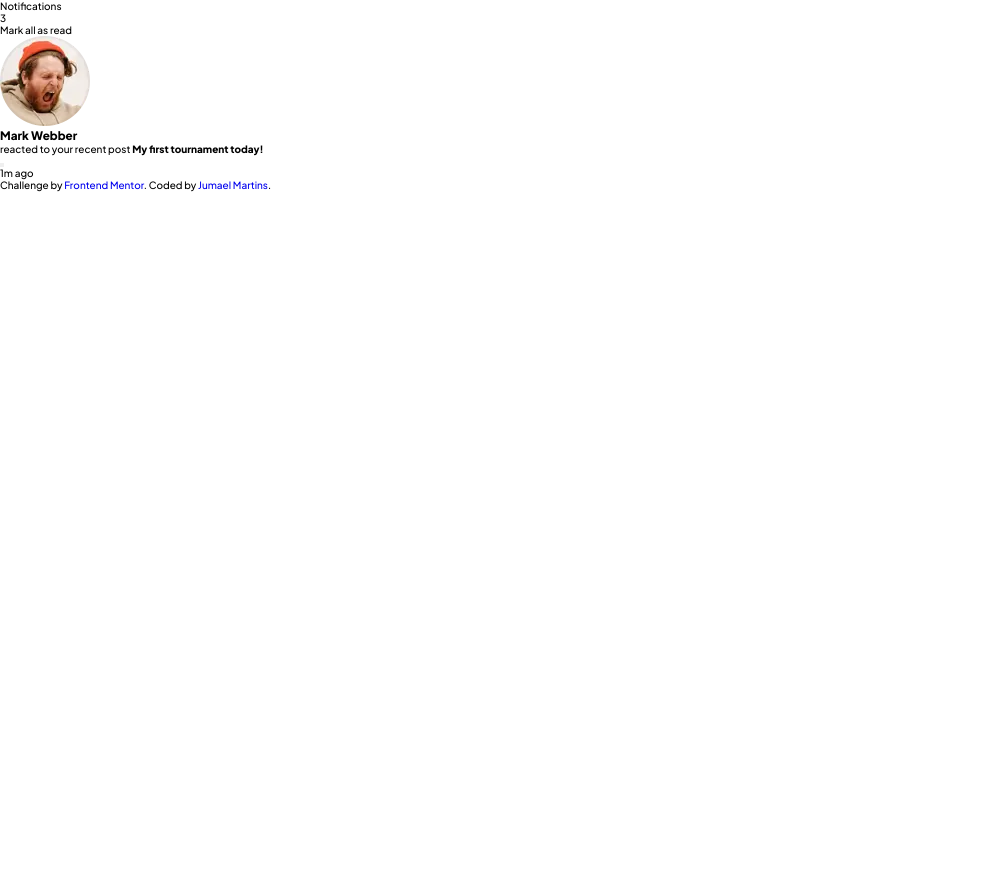
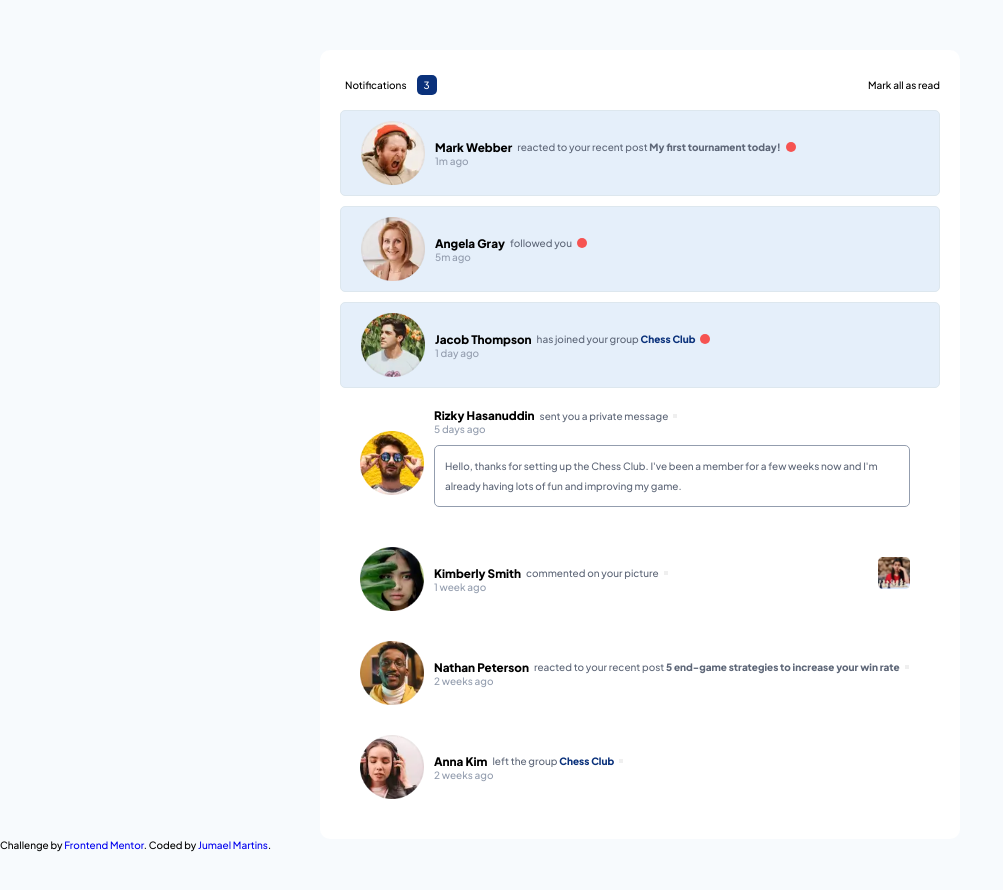
Before and after one commit to jumaelmartins/Frontend-Mentor-Notifications-page, a plain HTML site: page index.html in a window 1280 px wide. Shown: the whole page, without its empty margins (0-1003 px from the left). Before the commit the page ends 800 px from the top, so only its background shows below. Drawn offline with Linux system fonts and the light colour scheme.

Commit message:
Estilização inicial Finalizada.

```diff
--- a/assets/css/defaultPresets.css
+++ b/assets/css/defaultPresets.css
@@ -18,3 +18,8 @@ li {
 a {
     text-decoration: none;
 }
+
+.margin {
+    max-width: 50%;
+    margin: auto;
+}
--- a/assets/css/style.css
+++ b/assets/css/style.css
@@ -0,0 +1,119 @@
+body {
+    padding: 5rem 0;
+    background-color: var(--Very-light-grayish-blue);
+}
+
+main {
+    background-color: var(--White);
+    border-radius: 1rem;
+    padding: 2rem;
+}
+
+header {
+    display: flex;
+    width: 100%;
+    justify-content: space-between;
+    align-items: center;
+}
+
+header > div {
+    display: flex;
+    align-items: center;
+}
+
+
+header > div > :nth-child(2) {
+    background-color: var(--Blue);
+    width: 2rem;
+    height: 2rem;
+    border-radius: .5rem;
+
+    color: var(--White);
+    display: flex;
+    align-items: center;
+    justify-content: center;
+}
+
+header > div > p{
+    margin: .5rem;
+}
+
+.unread {
+    background-color: var(--Light-grayish-blue-1);
+    border: 1px solid var(--Light-grayish-blue-2);
+}
+
+.post {
+    color: var(--Dark-grayish-blue);
+}
+
+.group {
+    color: var(--Blue);
+}
+
+.timeNotification {
+    color: var(--Grayish-blue);
+}
+
+.message {
+    width: 100%;
+    border: 1px solid var(--Grayish-blue);
+    padding: 1rem;
+    line-height: 2rem;
+    margin: 1rem 0;
+    border-radius: .5rem;
+    color: var(--Dark-grayish-blue);
+}
+
+
+li {
+    width: 100%;
+    border-radius: .5rem;
+    padding: 1rem 2rem;
+    display: flex;
+    align-items: center;
+    cursor: pointer;
+    margin: 1rem 0;
+}
+
+
+li > :nth-child(1) {
+    display: flex;
+    width: 6.4rem;
+    height: 6.4rem;
+}
+
+li > :nth-child(2) {
+    display: flex;
+    margin: 0 1rem;
+    flex-direction: column;
+
+    width: 100%;
+}
+
+
+li > :nth-child(2) > div {
+    display: flex;
+    align-items: center;
+    position: relative;
+}
+
+li > :nth-child(2) > div > p {
+    margin: 0 .5rem;
+    color: var(--Dark-grayish-blue);
+}
+
+.unread > :nth-child(2) > div > button {
+    height: 1rem;
+    width: 1rem;
+    background-color: var(--Red);
+    border: none;
+    border-radius: 2rem;
+}
+
+li > :nth-child(2) > div > img {
+    width: 3.2rem;
+    height: 3.2rem;
+    position: absolute;
+    right: 0;
+}
--- a/index.html
+++ b/index.html
@@ -20,7 +20,7 @@
     <!-- Feel free to remove these styles or customise in your own stylesheet 👍 -->
   </head>
   <body>
-    <main>
+    <main class="margin">
       <header>
         <div>
           <p>Notifications</p>
@@ -30,7 +30,7 @@
       </header>
 
       <ol>
-        <li>
+        <li class="unread">
           <div>
             <img
               src="./assets/images/avatar-mark-webber.webp"
@@ -40,10 +40,132 @@
           <div>
             <div>
               <h3>Mark Webber</h3>
-              <p>reacted to your recent post <b>My first tournament today!</b></p>
-              <button id="mark-as-read"></button>
+              <p>
+                reacted to your recent post
+                <b class="post">My first tournament today!</b>
+              </p>
+              <button class="mark-as-read"></button>
             </div>
-            <p>1m ago</p>
+            <p class="timeNotification">1m ago</p>
+            <p></p>
+          </div>
+        </li>
+
+        <li class="unread">
+          <div>
+            <img
+              src="./assets/images/avatar-angela-gray.webp"
+              alt="User Profile Image"
+            />
+          </div>
+          <div>
+            <div>
+              <h3>Angela Gray</h3>
+              <p>followed you <b></b></p>
+              <button class="mark-as-read"></button>
+            </div>
+            <p class="timeNotification">5m ago</p>
+          </div>
+          <p></p>
+        </li>
+
+        <li class="unread">
+          <div>
+            <img
+              src="./assets/images/avatar-jacob-thompson.webp"
+              alt="User Profile Image"
+            />
+          </div>
+          <div>
+            <div>
+              <h3>Jacob Thompson</h3>
+              <p>has joined your group <b class="group">Chess Club</b></p>
+              <button class="mark-as-read"></button>
+            </div>
+            <p class="timeNotification">1 day ago</p>
+            <p></p>
+          </div>
+        </li>
+
+        <li>
+          <div>
+            <img
+              src="./assets/images/avatar-rizky-hasanuddin.webp"
+              alt="User Profile Image"
+            />
+          </div>
+          <div>
+            <div>
+              <h3>Rizky Hasanuddin</h3>
+              <p>sent you a private message<b></b></p>
+              <button class="mark-as-read"></button>
+            </div>
+            <p class="timeNotification">5 days ago</p>
+            <p class="message">
+              Hello, thanks for setting up the Chess Club. I've been a member
+              for a few weeks now and I'm already having lots of fun and
+              improving my game.
+            </p>
+          </div>
+        </li>
+
+        <li>
+          <div>
+            <img
+              src="./assets/images/avatar-kimberly-smith.webp"
+              alt="User Profile Image"
+            />
+          </div>
+          <div>
+            <div>
+              <h3>Kimberly Smith</h3>
+              <p>commented on your picture <b></b></p>
+              <button class="mark-as-read"></button>
+              <img src="./assets/images/image-chess.webp" alt="image of Chess">
+            </div>
+            <p class="timeNotification">1 week ago</p>
+            <p></p>
+          </div>
+        </li>
+
+        <li>
+          <div>
+            <img
+              src="./assets/images/avatar-nathan-peterson.webp"
+              alt="User Profile Image"
+            />
+          </div>
+          <div>
+            <div>
+              <h3>Nathan Peterson</h3>
+              <p>
+                reacted to your recent post
+                <b class="post"
+                  >5 end-game strategies to increase your win rate</b
+                >
+              </p>
+              <button class="mark-as-read"></button>
+            </div>
+            <p class="timeNotification">2 weeks ago</p>
+            <p></p>
+          </div>
+        </li>
+
+        <li>
+          <div>
+            <img
+              src="./assets/images/avatar-anna-kim.webp"
+              alt="User Profile Image"
+            />
+          </div>
+          <div>
+            <div>
+              <h3>Anna Kim</h3>
+              <p>left the group <b class="group">Chess Club</b></p>
+              <button class="mark-as-read"></button>
+            </div>
+            <p class="timeNotification">2 weeks ago</p>
+            <p></p>
           </div>
         </li>
       </ol>
```
Also changed, not shown: 1 other file.
